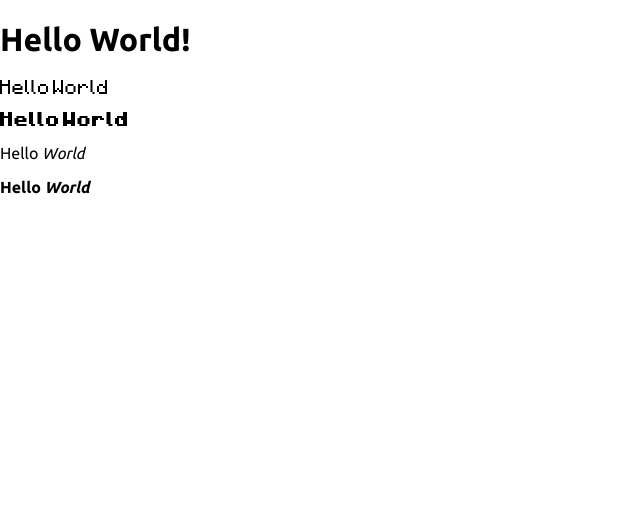
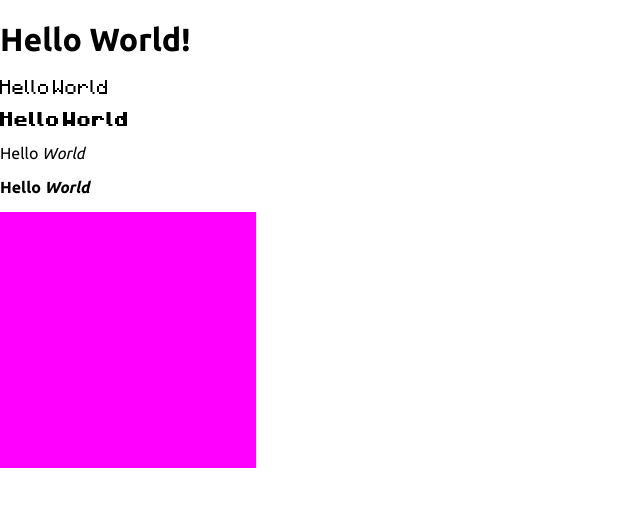
Before and after one commit to Jo-rdyl/thievesHaven, a Next.js app: page / in a window 1280 px wide. Shown: the top 506 px of the page, without its empty margins (0-640 px from the left). Built offline with nearby package versions, Linux system fonts and the light colour scheme.

Commit message:
Did a box thingy (test)

```diff
--- a/pages/index.tsx
+++ b/pages/index.tsx
@@ -1,5 +1,6 @@
 import Head from 'next/head';
 import styles from '../styles/index.module.scss';
+import React, { useState } from 'react';
 
 
 const Page = () => {
@@ -8,17 +9,33 @@ const Page = () => {
       <Head>
         <title>thievesHaven</title>
       </Head>
-      <main className={styles.main}>
+      <>
         <h1>Hello World!</h1>
         <p className={styles.one}>Hello <span>World</span></p>
         <p className={styles.two}>Hello <span>World</span></p>
         <p className={styles.three}>Hello <span>World</span></p>
         <p className={styles.four}>Hello <span>World</span></p>
-      </main>
+        <Box />
+      </>
     </div>
   );
 };
 
+const Box = () => {
+  const [phase,setPhase] = useState(0);
+
+  return (
+    <>
+      <div style={{borderRadius: `${phase}%`}} className={styles.box} onMouseOver={() => {
+        if (phase == 50) {
+          setPhase(phase - 50)
+        } else {
+          setPhase(phase + 12.5)
+        }
+      }}></div>
+    </>
+  )
+}
 
 
 export default Page;
--- a/styles/index.module.scss
+++ b/styles/index.module.scss
@@ -21,3 +21,9 @@
     font-style: italic;
   }
 }
+
+.box {
+  width: 20vw;
+  height: 20vw;
+  background-color: magenta;
+}
```
